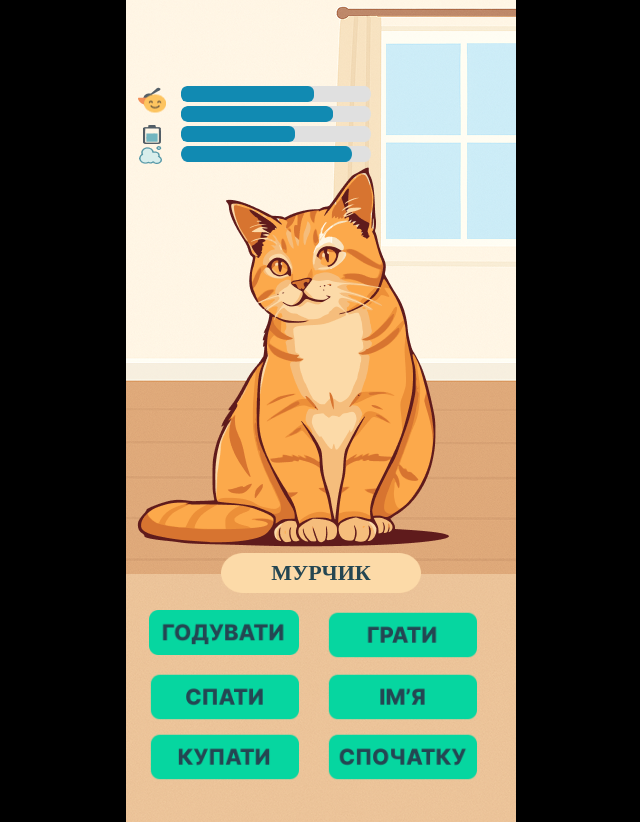
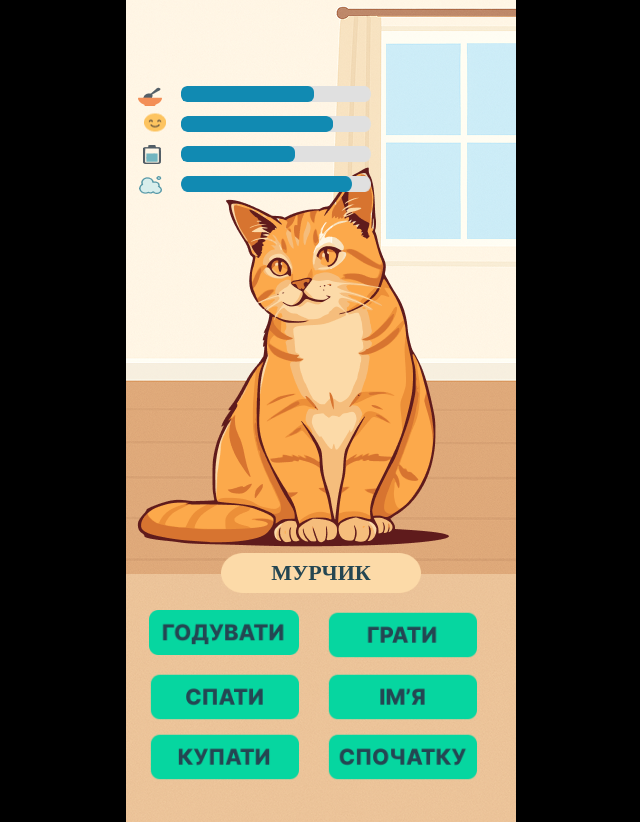
Before and after one commit to 21tsbeat/catogotchi, a plain HTML site: page index.html in a window 1280 px wide. Shown: the whole page, without its empty margins (319-959 px from the left). Drawn offline with Linux system fonts and the light colour scheme.

Commit message:
Update style.css

```diff
--- a/style.css
+++ b/style.css
@@ -85,8 +85,8 @@ body {
 #happiness-stat .icon {
     width: 39px;
     height: 43px;
-    top: 40%; /* чуть ниже для визуального выравнивания */
-    right: 2%;
+    top: 70%; /* чуть ниже для визуального выравнивания */
+    right: 5%;
 }
 
 #energy-stat .icon {
@@ -130,9 +130,9 @@ body {
 
 /* === Точные вертикальные позиции (скорректированные) === */
 #hunger-stat { top: 100px; left: 10px; }
-#happiness-stat { top: 120px; left: 10px; }
-#energy-stat { top: 140px; left: 10px; }
-#cleanliness-stat { top: 160px; left: 10px; }
+#happiness-stat { top: 130px; left: 10px; }
+#energy-stat { top: 160px; left: 10px; }
+#cleanliness-stat { top: 190px; left: 10px; }
 
 /* === Кнопки === */
 #buttons img {
```
